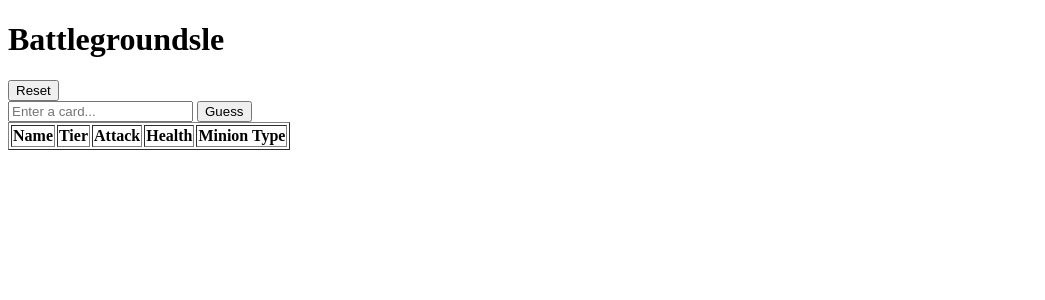
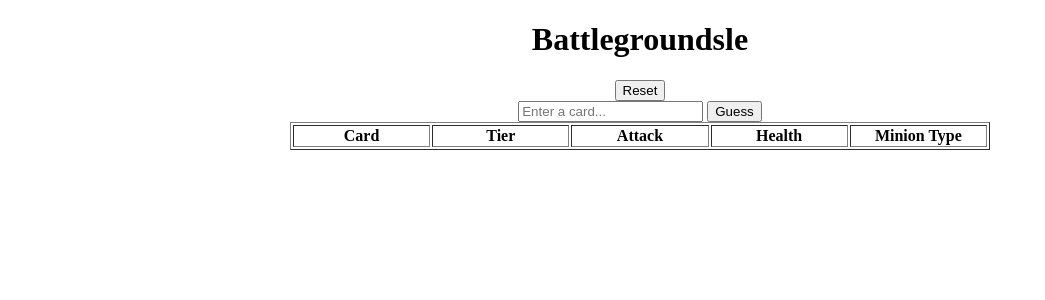
Before and after one commit to frankclong/Battlegroundsle, a Flask app: page / in a window 1280 px wide. Shown: the top 300 px of the page, without its empty margins (0-1045 px from the left). Run offline with Flask 3, Linux system fonts and the light colour scheme; lists and menus that the app fills with data are empty; parts of the project's set-up code (start-up, migrations or seed data) failed here and were passed over.

Commit message:
Formatting, add card image, disable autocomplete

```diff
--- a/BattlegroundsCard.py
+++ b/BattlegroundsCard.py
@@ -24,3 +24,4 @@ class BattlegroundsCard:
         else:
             minion_types.append(-1)
         self.minion_types = minion_types
+        self.image_url = json['image']
--- a/app.py
+++ b/app.py
@@ -1,4 +1,4 @@
-from flask import Flask, render_template, request
+from flask import Flask, render_template, request, jsonify
 import requests
 from BattlegroundsCard import BattlegroundsCard
 from config import CLIENT_ID, CLIENT_SECRET
@@ -65,6 +65,7 @@ def load_minion_types(token):
 
 cards_dict = load_cards(token)
 minion_type_dict = load_minion_types(token)
+CARD_NAMES = [card.name for card in cards_dict.values()]
 NUM_ATTEMPTS = 5
 target_card = random.choice(list(cards_dict.values()))
 print(target_card.name)
@@ -75,8 +76,13 @@ app = Flask(__name__)
 table_rows = []
 
 def reset_game():
+    global target_card
     target_card = random.choice(list(cards_dict.values()))
+    print(target_card.name)
     table_rows.clear()
+
+def get_guesses():
+    return [row[0][0] for row in table_rows ]
 
 def check_value_to_color(value):
     if abs(value) == 0:
@@ -87,7 +93,7 @@ def check_value_to_color(value):
         return "red"
 
 
-COLUMNS = ["Name", "Tier", "Attack", "Health", "Minion Type"]
+COLUMNS = ["Card", "Tier", "Attack", "Health", "Minion Type"]
 
 @app.route('/', methods=['GET', 'POST'])
 def index():
@@ -99,24 +105,25 @@ def index():
             # TODO auto suggest
             # TODO handle invalid name
             # TODO new game
-            if guess_card_name in cards_dict.keys():
-                guess_card = cards_dict[guess_card_name]
+            if guess_card_name not in get_guesses():
+                if guess_card_name in cards_dict.keys():
+                    guess_card = cards_dict[guess_card_name]
 
-                # Return property matches
-                check = compare_cards(target_card, guess_card, minion_type_dict)
+                    # Return property matches
+                    check = compare_cards(target_card, guess_card, minion_type_dict)
 
-                # Create a row
-                minionTypesString = ", ".join([minion_type_dict[type_id] for type_id in guess_card.minion_types])
-                values = [guess_card_name, guess_card.tier, guess_card.attack, guess_card.health, minionTypesString]
-                colors = []
-                for col in COLUMNS:
-                    if col == "Name":
-                        colors.append("blank")
-                    else:
-                        colors.append(check_value_to_color(check[col]))
+                    # Create a row
+                    minionTypesString = ", ".join([minion_type_dict[type_id] for type_id in guess_card.minion_types])
+                    values = [guess_card.image_url, guess_card.tier, guess_card.attack, guess_card.health, minionTypesString]
+                    colors = []
+                    for col in COLUMNS:
+                        if col == "Card":
+                            colors.append("blank")
+                        else:
+                            colors.append(check_value_to_color(check[col]))
 
-                # Add the row to the table_rows list
-                table_rows.append(list(zip(values, colors)))
+                    # Add the row to the table_rows list
+                    table_rows.append(list(zip(values, colors)))
         elif 'reset' in request.form:
             reset_game()
 
@@ -124,6 +131,16 @@ def index():
 
     return render_template('index.html', table_rows=table_rows)
 
+@app.route('/get_suggestions', methods=['POST'])
+def get_suggestions():
+    input_text = request.form['input_text']
+    suggestions = [name for name in CARD_NAMES if input_text.lower() in name.lower()]
+    suggestions.sort()
+
+    print("SUGGESTIONS ", suggestions[0], len(suggestions))
+    dropdown_html = render_template('dropdown.html', suggestions=suggestions)
+    return jsonify(dropdown_html=dropdown_html)
+
 
 if __name__ == '__main__':
-    app.run()
+    app.run(debug=True)
--- a/templates/index.html
+++ b/templates/index.html
@@ -3,6 +3,11 @@
 <head>
     <title>Battlegroundsle</title>
     <style>
+        h1 {text-align: center;}
+        form {text-align: center;}
+        table {text-align: center;
+                table-layout: fixed;
+                width: 700px;}
         .blank {
             background-color: white;
             color : black;
@@ -22,6 +27,10 @@
             background-color: orange;
             color: white;
         }
+        .center {
+            margin-left: auto;
+            margin-right: auto;
+        }
     </style>
 </head>
 <body>
@@ -30,13 +39,13 @@
     <form method="POST">
         <button type="submit" name="reset">Reset</button>
         <br>
-        <input type="text" name="input_text" placeholder="Enter a card...">
+        <input type="text" name="input_text" placeholder="Enter a card...", autocomplete="off">
         <button type="submit" name="guess">Guess</button>
     </form>
 
-    <table border="1">
+    <table border="1", class="center">
         <tr>
-            <th>Name</th>
+            <th>Card</th>
             <th>Tier</th>
             <th>Attack</th>
             <th>Health</th>
@@ -44,7 +53,8 @@
         </tr>
         {% for row in table_rows %}
         <tr>
-            {% for value, color in row %}
+            <td class="{{ row[0].1 }}"><img src="{{ row[0].0 }}" height="200" width="140"></td>
+            {% for value, color in row[1:] %}
             <td class="{{ color }}">{{ value }}</td>
             {% endfor %}
         </tr>
```
